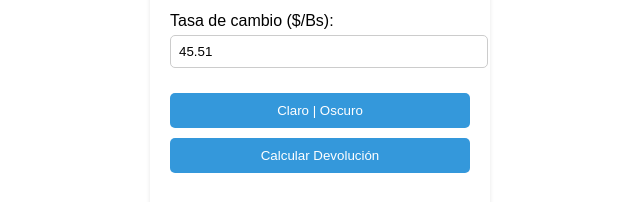
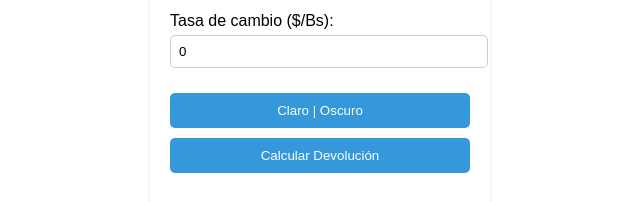
Before and after one commit to DilanCD/calculeitor, a plain HTML site: page index.html in a window 1280 px wide. Shown: the part 296-498 px from the top of the page, 320-960 px from the left. Drawn offline with Linux system fonts and the light colour scheme.

Commit message:
index.html

```diff
--- a/index.html
+++ b/index.html
@@ -60,7 +60,7 @@
         <input type="number" id="bolivaresPagados" step="any" value="0" />
 
         <label for="tasaCambio">Tasa de cambio ($/Bs):</label>
-        <input type="number" id="tasaCambio" step="any" value="45.51" />
+        <input type="number" id="tasaCambio" step="any" value="0" />
 
         <button id="toggleModeButton" onclick="toggleMode()">Claro | Oscuro</button>
         <button onclick="calcularDevolucion()">Calcular Devolución</button>
```
